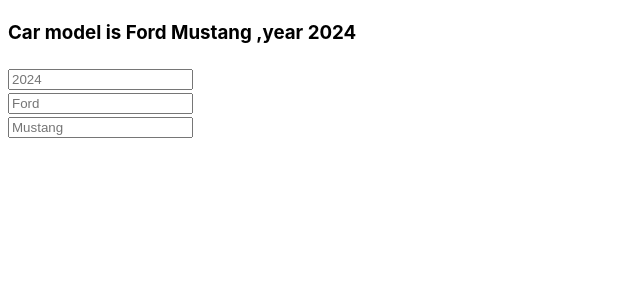
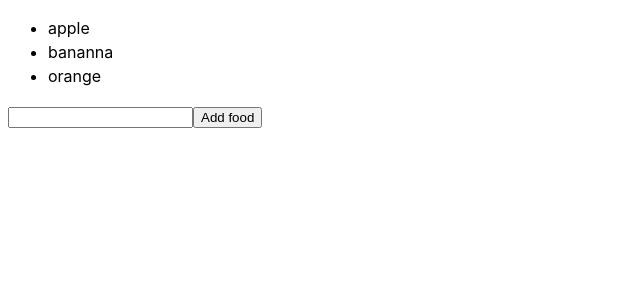
Before and after one commit to rakeshcooper/React_practice, a React (Vite) app: page / in a window 1280 px wide. Shown: the top 300 px of the page, without its empty margins (0-640 px from the left). Built offline with nearby package versions, Linux system fonts and the light colour scheme.

Commit message:
Update array

```diff
--- a/src/App.jsx
+++ b/src/App.jsx
@@ -7,6 +7,7 @@ import Component from "./assets/component.jsx"
 import Mycomponent from "./assets/Mycomponent.jsx"
 import Colorpicker from "./assets/Colorpicker.jsx"
 import Updateobject from "./assets/Updateobject.jsx"
+import Updatearray from "./assets/Updatearray.jsx"
 
 function App() {
     const fruits = [{id:0, name:"apple", calories: 95},
@@ -31,8 +32,10 @@ function App() {
         {Vegetables.length > 0 && <List item={Vegetables} category="Vegetables"/>}
         <Mycomponent />
         <Component />
-        <Colorpicker />   */}
-        <Updateobject />
+        <Colorpicker />
+        <Updateobject /> */}
+
+        <Updatearray />
 
     </> )
 }
--- /dev/null
+++ b/src/assets/Updatearray.jsx
@@ -0,0 +1,27 @@
+import { useState } from "react"
+function Updatearray(){
+    const [foods, setFoods] = useState(["apple","bananna","orange"])
+
+
+    function removeFood(food){
+        setFoods(foods.filter((ele,i) => food != ele) )
+    }
+
+    function addFood(){
+        const foodValue = document.getElementById("foodInput").value
+        document.getElementById("foodInput").value = ""
+
+        setFoods(f => [foodValue, ...f])
+    }
+
+    return(<div>
+                <ul>
+                    {foods.map( (food,index) =>
+                        <li onClick={() => removeFood(food)} key={index}>{food}</li>
+                    )}
+                </ul>
+                <input type="text" id="foodInput" /><button onClick={addFood}>Add food</button>
+        </div>)
+}
+
+export default Updatearray
```
